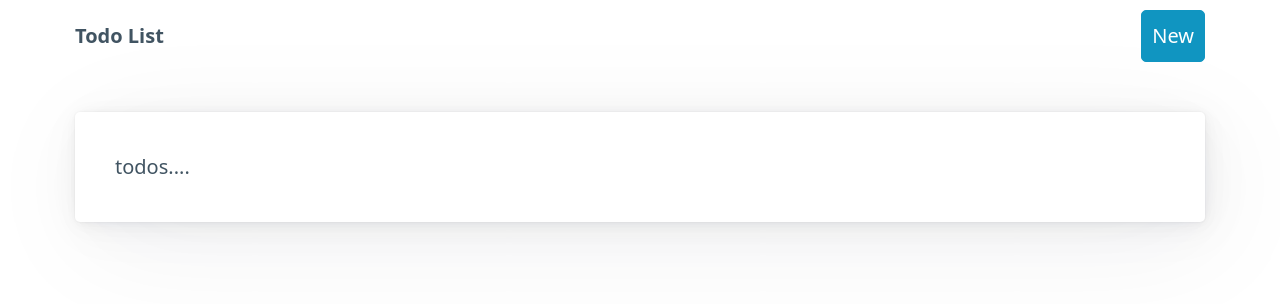
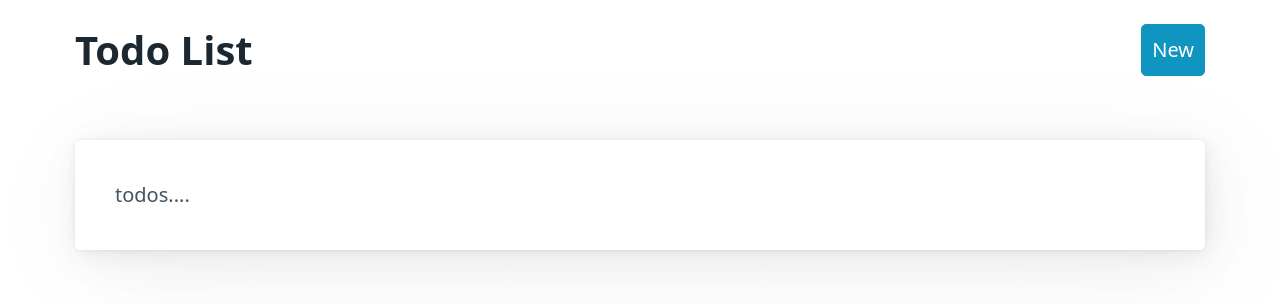
Before and after one commit to danielschmitz/react-tasks, a React (Vite) app: page / in a window 1280 px wide. Shown: the top 304 px of the page. Built offline with nearby package versions, Linux system fonts and the light colour scheme.

Commit message:
💄 fix title semantic

```diff
--- a/src/App.jsx
+++ b/src/App.jsx
@@ -1,4 +1,4 @@
-import { Outlet, Link } from "react-router-dom";
+import { Link, Outlet } from "react-router-dom";
 
 export default function App() {
 
@@ -6,7 +6,7 @@ export default function App() {
     <div className="container">
       <nav>
         <ul>
-          <li><strong>Todo List</strong></li>
+          <li><h1>Todo List</h1></li>
         </ul>
         <ul>
           <li><Link role="button" to='/new-task'>New</Link></li>
--- a/src/index.css
+++ b/src/index.css
@@ -0,0 +1,4 @@
+
+nav ul li h1 {
+    margin-bottom: 0px;
+}
```
